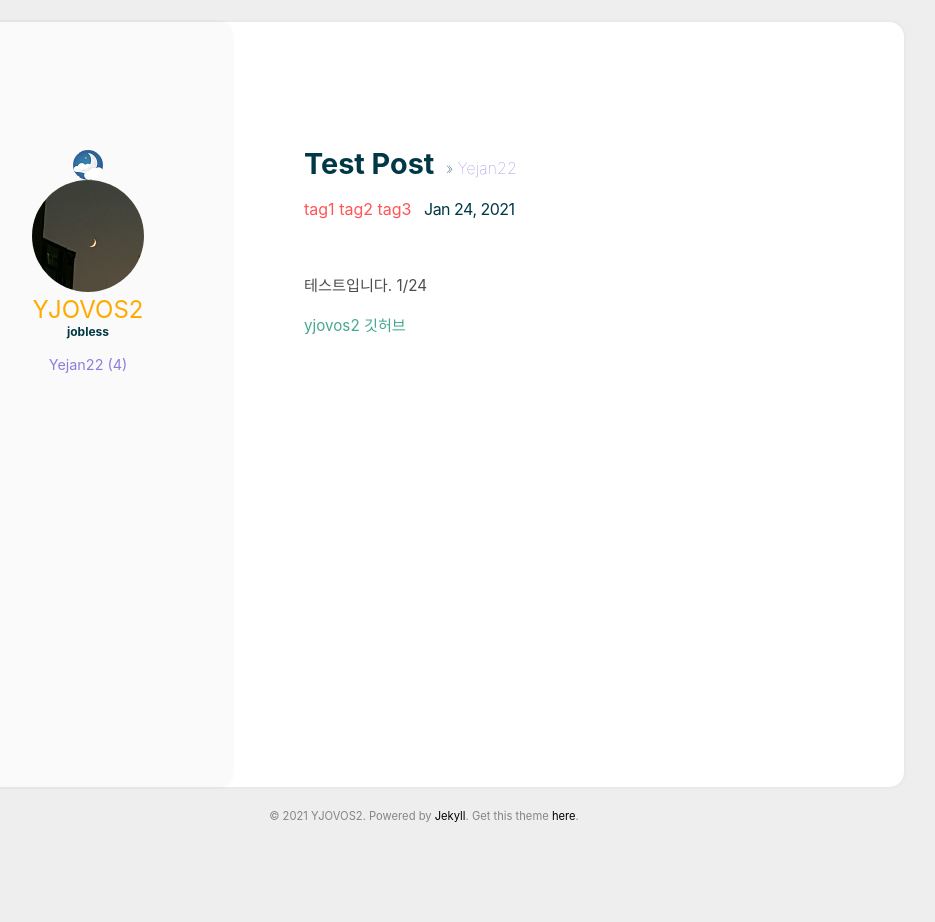
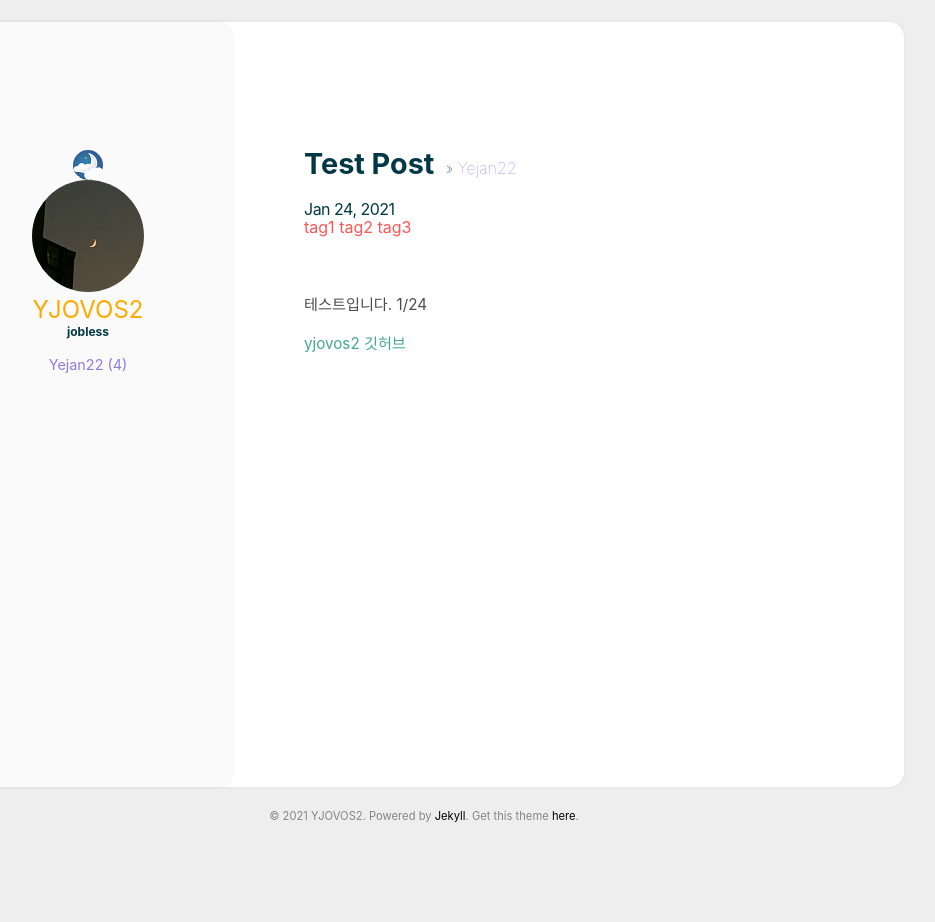
Before and after one commit to yjovoS2/yjovos2.github.io, a Jekyll site: the page built from _posts/2021-01-24-janpost.md, in a window 1280 px wide. Shown: the whole page, without its empty margins (216-1151 px from the left). Built offline with Jekyll 4.4.1, drawn with Linux system fonts in a browser that asks for light colours.

Commit message:
change post page

```diff
--- a/_layouts/post.html
+++ b/_layouts/post.html
@@ -18,15 +18,16 @@ layout: page
     {% endif %}
   </div>
   <div class="post_data">
-    <span class="post_tags">
-      {% if page.tags %}
-        {% for tag in page.tags %}
-          <span class="tag">{{ tag }} </span>
-        {% endfor %}
-      {% endif %}
-    </span>
     {% if page.date %}
     <span class="post_date">{{ page.date | date: "%b %-d, %Y" }}</span>
+    {% endif %}
+    <br>
+    {% if page.tags %}
+    <span class="post_tags">
+      {% for tag in page.tags %}
+        <span class="tag">{{ tag }} </span>
+      {% endfor %}
+    </span>
     {% endif %}
   </div>
   <div class="post_content">
--- a/assets/css/main.scss
+++ b/assets/css/main.scss
@@ -566,7 +566,6 @@ img {
     color: var(--post_date);
     letter-spacing: -0.5px;
     line-height: 1;
-    margin-left: 0.5rem;
 }
 
 .post_tags {
```
